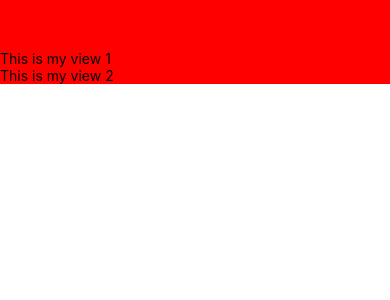
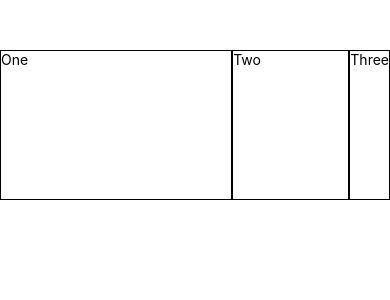
Before and after one commit to ferlobo1985/UDMY-RN-Basics, a React Native app: screen / in a window 390 px wide. Shown: the top 300 px of the page. Built offline with nearby package versions, Linux system fonts and the light colour scheme.

Commit message:
03-Understanding Flex
03-Understanding Flex

```diff
--- a/App.js
+++ b/App.js
@@ -3,20 +3,31 @@ import { StyleSheet, Text, View } from 'react-native';
 
 export default function App() {
   return (
-    <View style={styles.mainView}>
-      <View style={{backgroundColor:'red',width:'100%'}}>
-        <Text>This is my view 1</Text>
-      </View>
-      <View>
-        <Text>This is my view 2</Text>
-      </View>
+    <View style={styles.container}>
+      <View style={styles.one}><Text>One</Text></View>
+      <View style={styles.two}><Text>Two</Text></View>
+      <View style={styles.three}><Text>Three</Text></View>
     </View>
   );
 }
 
 const styles = StyleSheet.create({
-  mainView:{
+  container:{
     paddingTop:50,
-    backgroundColor:'red'
+    flexDirection:'row',
+    justifyContent:'space-evenly',
+    alignItems:'strech',
+    height:200
+  },
+  one:{
+    flex:2,
+    borderWidth:1
+  },
+  two:{
+    flex:1,
+    borderWidth:1
+  },
+  three:{
+    borderWidth:1
   }
 })
```
